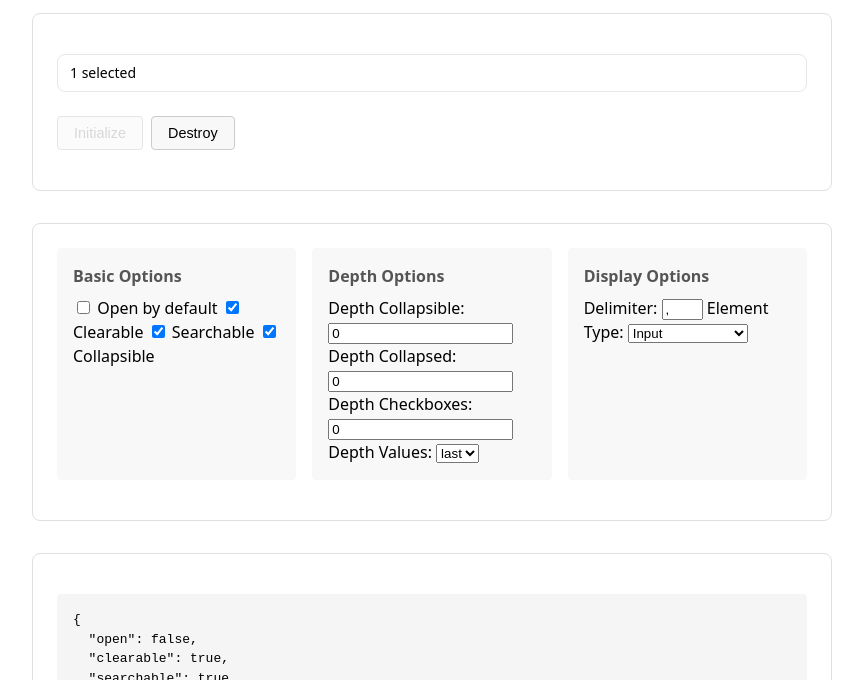
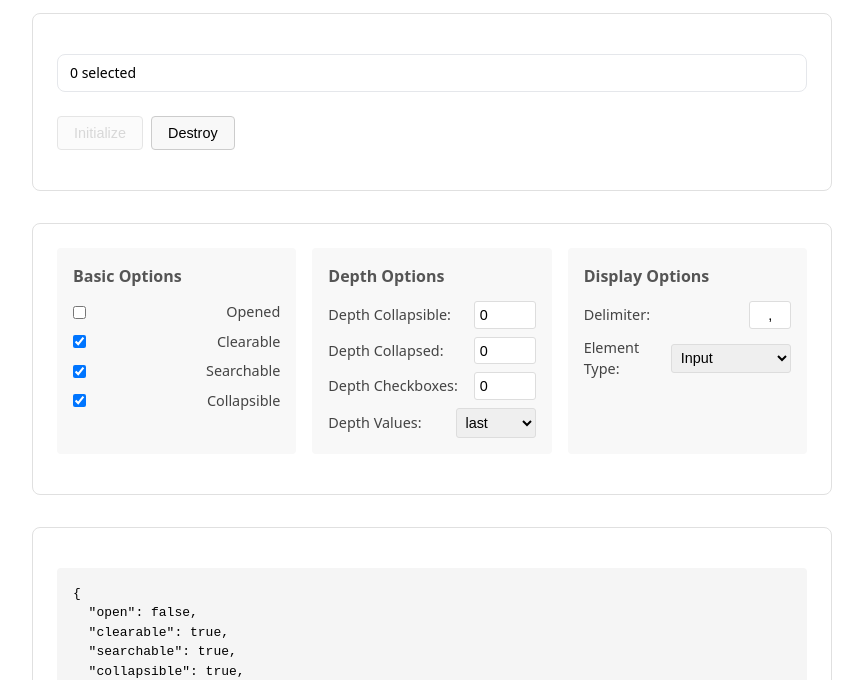
Before and after one commit to wesleydebruijn/tree-select, a website built with Vite: page demo/index.html in a window 1280 px wide. Shown: the part 120-800 px from the top of the page, without its empty margins (208-1071 px from the left). Built offline with nearby package versions, Linux system fonts and the light colour scheme.

Commit message:
update demo

```diff
--- a/demo/index.html
+++ b/demo/index.html
@@ -59,9 +59,42 @@
     }
 
     .settings-group h3 {
-      margin: 0 0 0.5rem 0;
+      margin: 0 0 0.8rem 0;
       font-size: 1rem;
       color: #555;
+    }
+
+    .settings-group form {
+      display: flex;
+      flex-direction: column;
+      gap: 0.5rem;
+    }
+
+    .settings-group input[type="text"],
+    .settings-group input[type="number"],
+    .settings-group select {
+      padding: 0.3rem;
+      border: 1px solid #ddd;
+      border-radius: 3px;
+      font-size: 0.9rem;
+      width: auto;
+    }
+
+    .settings-group input[type="number"] {
+      width: 50px;
+    }
+
+    .settings-group input[type="text"] {
+      width: 30px;
+      text-align: center;
+    }
+
+    .settings-group select {
+      width: 80px;
+    }
+
+    .settings-group input[type="checkbox"] {
+      margin: 0;
     }
 
     .input-section {
@@ -98,6 +131,15 @@
       opacity: 0.5;
       cursor: not-allowed;
     }
+
+    .settings-group label {
+      display: flex;
+      align-items: center;
+      justify-content: space-between;
+      gap: 0.5rem;
+      font-size: 0.9rem;
+      color: #444;
+    }
   </style>
 </head>
 
@@ -122,7 +164,7 @@
       <div class="settings-group">
         <h3>Basic Options</h3>
         <form id="settings-form">
-          <label><input type="checkbox" name="open" /> Open by default</label>
+          <label><input type="checkbox" name="open" /> Opened</label>
           <label><input type="checkbox" name="clearable" checked /> Clearable</label>
           <label><input type="checkbox" name="searchable" checked /> Searchable</label>
           <label><input type="checkbox" name="collapsible" checked /> Collapsible</label>
--- a/src/utils/input.ts
+++ b/src/utils/input.ts
@@ -20,7 +20,7 @@ export function getInputValues(
   delimiter = ",",
 ): string[] {
   return input instanceof HTMLInputElement
-    ? input.value.split(delimiter)
+    ? input.value.split(delimiter).filter(Boolean)
     : Array.from(input.selectedOptions).map((option) => option.value);
 }
 
```
